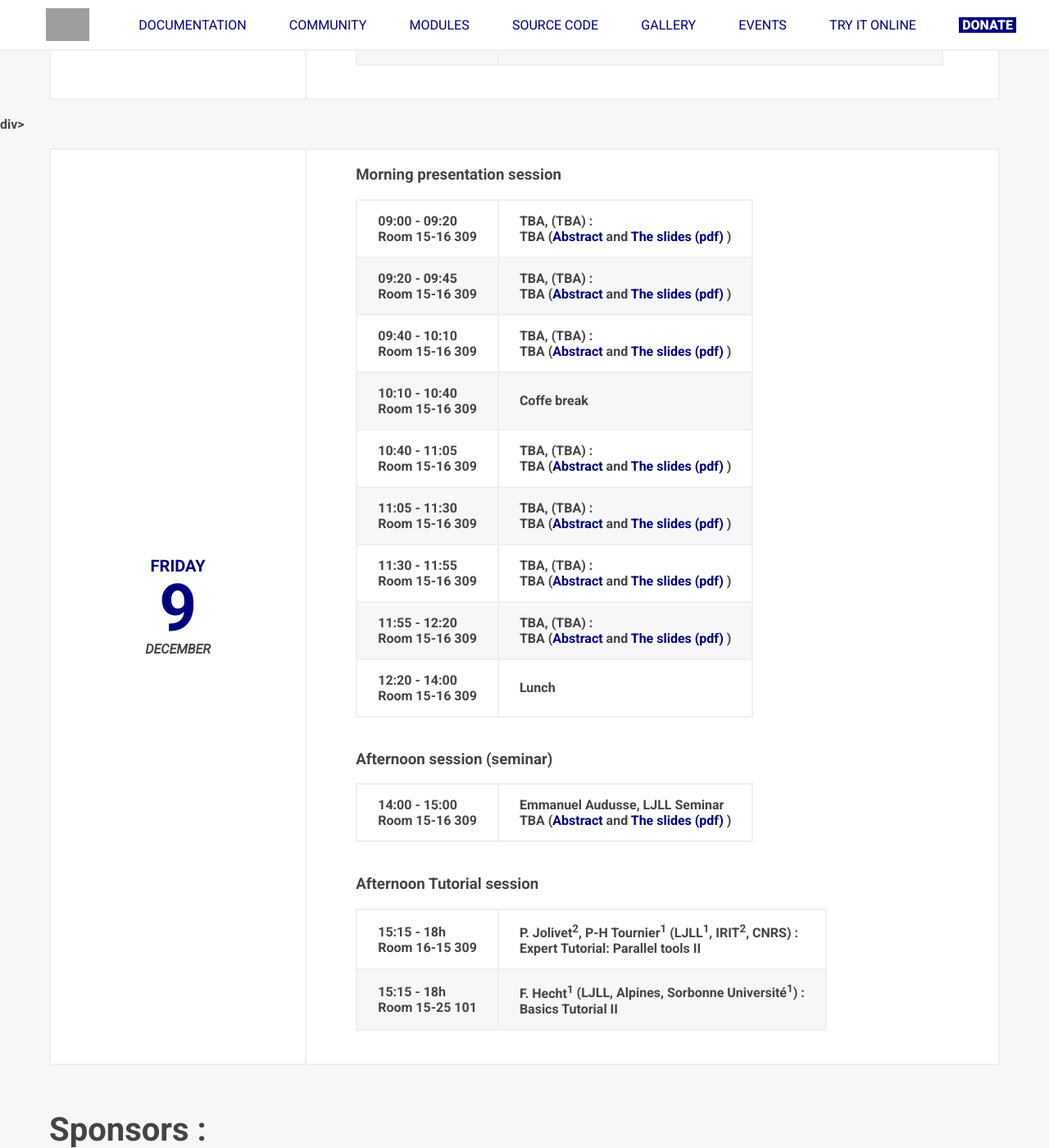
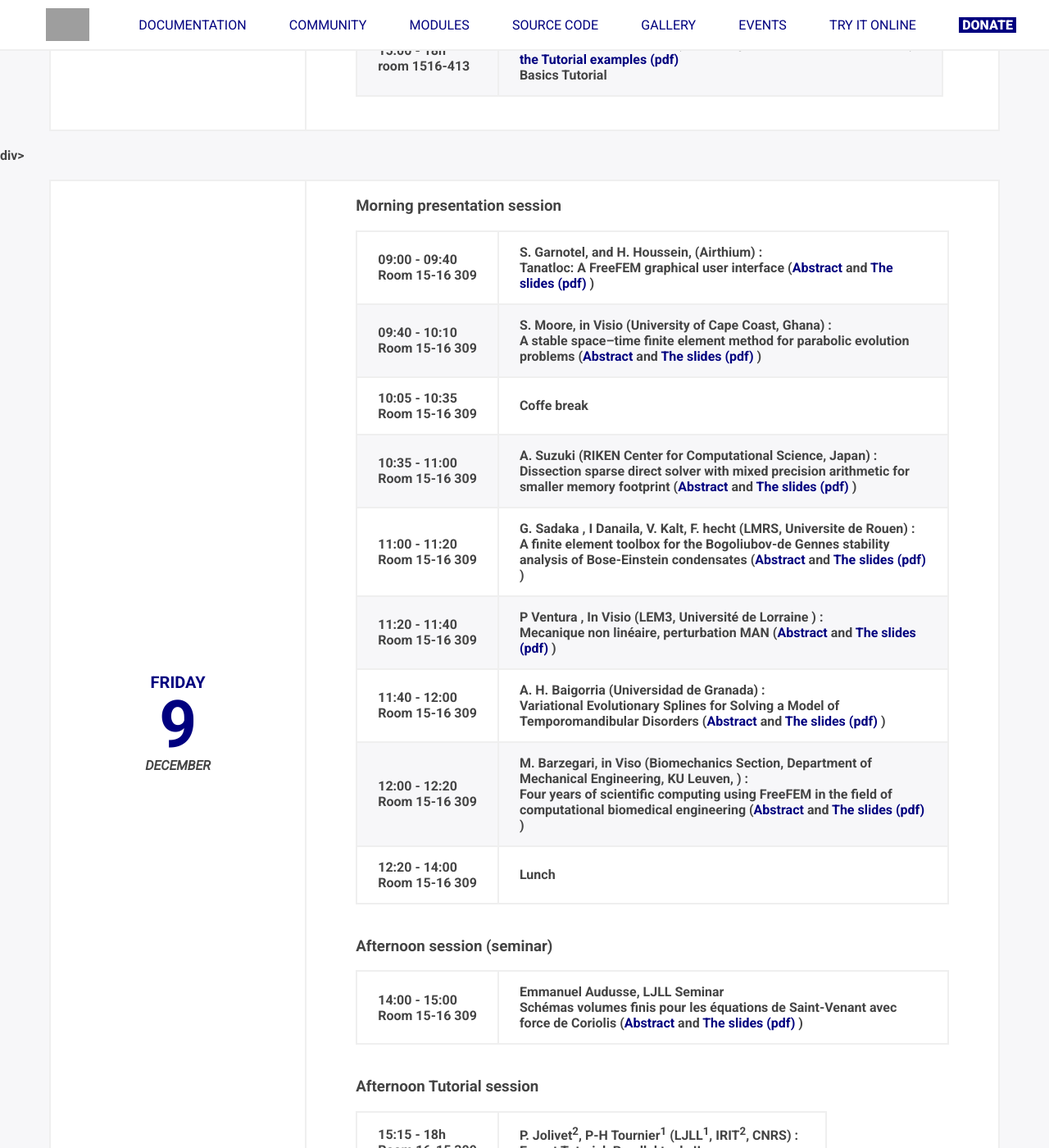
Before and after one commit to FreeFem/FreeFem-website, a Jekyll site: the page built from ffdays.md, in a window 1280 px wide and 1400 px high, scrolled down 1837 px. Shown: the whole window at 82% size. Built offline with Jekyll 4.4.1, drawn with Linux system fonts in a browser that asks for light colours; some of the changed text lies outside the part shown.

Commit message:
add a starting schedule

```diff
--- a/_layouts/ffdays.html
+++ b/_layouts/ffdays.html
@@ -75,7 +75,7 @@
                 <td>
                    <strong> J. Morice<sup>1,3</sup> and P-H Tournier<sup>1,2</sup></strong> (LJLL <sup>1</sup>,CNRS<sup>2</sup>, INRIA<sup>3</sup> ) :
                   <br>
-                    TBA (<a href="https://github.com/FreeFem/FreeFem-days/raw/master/2022/pdf/TBA.pdf"> The abstract (pdf) </a> ,  The slides
+                    New kind of problem in FreeFEM  (<a href="https://github.com/FreeFem/FreeFem-days/raw/master/2022/pdf/TBA.pdf"> The abstract (pdf) </a> ,  The slides
 		                of  <a href="https://github.com/FreeFem/FreeFem-days/raw/master/2022/pdf/TBA.pdf">  P.T.  Tournier (pdf) </a>)
 		                and of   <a href="https://github.com/FreeFem/FreeFem-days/raw/master/2022/pdf/TBA.pdf"> J. Morice (pdf) </a>)
                 </td>
@@ -98,7 +98,7 @@
               <tr>
 				      <th scope="row">13:20 - 14:30<br> Room 15-16 309</th>
                 <td>
-                  <strong> P. Jolivet </strong> ( (IRIT / CNRS) :
+                  <strong> P. Jolivet </strong> (IRIT / CNRS) :
                   <br>
                    TBA (<a href="https://github.com/FreeFem/FreeFem-days/raw/master/2022/pdf/TBA.pdf">The abstract</a> and <a href="https://github.com/FreeFem/FreeFem-days/raw/master/2022/pdf/TBA.pdf"> The slides (pdf) </a>)
                 </td>
@@ -106,9 +106,11 @@
               <tr>
 				       <th scope="row">14:30 - 15:00<br> Room 15-16 309</th>
                 <td>
-                  <strong> TBA </strong>  :
+                  <strong> C. Douglas </strong> LADHYX, École Polytechnique :
                   <br>
-                    TBA  ... (<a href="https://github.com/FreeFem/FreeFem-days/raw/master/2022/pdf/TBA.pdf">The abstract</a> and <a href="https://github.com/FreeFem/FreeFem-days/raw/master/2022/pdf/TBA.pdf"> The slides (pdf) </a>)
+                    A parallel framework for numerical continuation and bifurcation analysis in FreeFEM and its application to swirling jet flows
+		    (<a href="https://github.com/FreeFem/FreeFem-days/raw/master/2022/pdf/CD.pdf">The abstract</a>
+		    and <a href="https://github.com/FreeFem/FreeFem-days/raw/master/2022/pdf/S-  	CD.pdf"> The slides (pdf) </a>)
                 </td>
 		         </tr>
             </tbody>
@@ -160,34 +162,28 @@
           <table class="table table-striped">
             <tbody>
               <tr>
-				        <th scope="row">09:00 - 09:20<br> Room 15-16 309</th>
+				        <th scope="row">09:00 - 09:40<br> Room 15-16 309</th>
                 <td>
-                  <strong>TBA,  </strong> (TBA) : <br>
-                  TBA
-		                (<a href="https://github.com/FreeFem/FreeFem-days/raw/master/2022/pdf/TBA.pdf">Abstract</a>  and <a href="https://github.com/FreeFem/FreeFem-days/raw/master/2022/pdf/TBA.pdf"> The slides (pdf) </a>)
-                </td>
-              </tr>
-              <tr>
-				        <th scope="row">09:20 - 09:45<br> Room 15-16 309</th>
-                <td>
-                  <strong>TBA,  </strong> (TBA) : <br>
-                   TBA
-                   (<a href="https://github.com/FreeFem/FreeFem-days/raw/master/2022/pdf/TBA.pdf">Abstract</a>  and <a href="https://github.com/FreeFem/FreeFem-days/raw/master/2022/pdf/TBA.pdf"> The slides (pdf) </a>)
+                  <strong>S. Garnotel, and  H. Houssein,  </strong> (Airthium) : <br>
+                  Tanatloc: A FreeFEM graphical user interface
+		                (<a href="https://github.com/FreeFem/FreeFem-days/raw/master/2022/pdf/SGHH.pdf">Abstract</a>
+				and <a href="https://github.com/FreeFem/FreeFem-days/raw/master/2022/pdf/S-SGHH.pdf"> The slides (pdf) </a>)
                 </td>
               </tr>
 
               <tr>
 				        <th scope="row">09:40 - 10:10<br> Room 15-16 309</th>
                 <td>
-                  <strong>TBA,  </strong> (TBA) : <br>
-                  TBA
-		              (<a href="https://github.com/FreeFem/FreeFem-days/raw/master/2022/pdf/TBA.pdf">Abstract</a>  and <a href="https://github.com/FreeFem/FreeFem-days/raw/master/2022/pdf/TBA.pdf"> The slides (pdf) </a>)
+                  <strong>S. Moore,  </strong> in Visio (University of Cape Coast, Ghana) : <br>
+                   A stable space–time finite element method for parabolic evolution problems
+		              (<a href="https://github.com/FreeFem/FreeFem-days/raw/master/2022/pdf/SM.pdf">Abstract</a>
+			      and <a href="https://github.com/FreeFem/FreeFem-days/raw/master/2022/pdf/S-SM.pdf"> The slides (pdf) </a>)
                 </td>
               </tr>
 
 
               <tr>
-				        <th scope="row">10:10 - 10:40<br> Room 15-16 309</th>
+				        <th scope="row">10:05 - 10:35<br> Room 15-16 309</th>
                 <td>
                   <strong>Coffe break</strong>
                   <br>
@@ -196,39 +192,52 @@
 
 
               <tr>
-				        <th scope="row">10:40 - 11:05<br> Room 15-16 309</th>
+				        <th scope="row">10:35 - 11:00<br> Room 15-16 309</th>
                 <td>
-                  <strong>TBA,  </strong> (TBA) : <br>
-                    TBA
-		                  (<a href="https://github.com/FreeFem/FreeFem-days/raw/master/2022/pdf/TBA.pdf">Abstract</a>  and <a href="https://github.com/FreeFem/FreeFem-days/raw/master/2022/pdf/TBA.pdf"> The slides (pdf) </a>)
+                  <strong>A. Suzuki </strong> (RIKEN Center for Computational Science, Japan) : <br>
+                    Dissection sparse direct solver with mixed precision arithmetic for smaller memory footprint
+		                  (<a href="https://github.com/FreeFem/FreeFem-days/raw/master/2022/pdf/AS.pdf">Abstract</a>
+				  and <a href="https://github.com/FreeFem/FreeFem-days/raw/master/2022/pdf/S-AS.pdf"> The slides (pdf) </a>)
                 </td>
               </tr>
 
 
               <tr>
-				        <th scope="row">11:05 - 11:30<br> Room 15-16 309</th>
+				        <th scope="row">11:00 - 11:20<br> Room 15-16 309</th>
                 <td>
-                  <strong>TBA,  </strong> (TBA) : <br>
-                  TBA
-		                (<a href="https://github.com/FreeFem/FreeFem-days/raw/master/2022/pdf/TBA.pdf">Abstract</a>  and <a href="https://github.com/FreeFem/FreeFem-days/raw/master/2022/pdf/TBA.pdf"> The slides (pdf) </a>)
+                  <strong>G. Sadaka ,  I Danaila, V. Kalt,  F. hecht </strong> (LMRS, Universite de Rouen) : <br>
+                  A finite element toolbox for the Bogoliubov-de Gennes stability analysis of Bose-Einstein condensates
+		                (<a href="https://github.com/FreeFem/FreeFem-days/raw/master/2022/pdf/GS.pdf">Abstract</a>
+				 and <a href="https://github.com/FreeFem/FreeFem-days/raw/master/2022/pdf/S-GS.pdf"> The slides (pdf) </a>)
                 </td>
               </tr>
 
               <tr>
-				        <th scope="row">11:30 - 11:55<br> Room 15-16 309</th>
+				        <th scope="row">11:20 - 11:40<br> Room 15-16 309</th>
                 <td>
-                  <strong>TBA,  </strong> (TBA) : <br>
-                TBA
-		              (<a href="https://github.com/FreeFem/FreeFem-days/raw/master/2022/pdf/TBA.pdf">Abstract</a>  and <a href="https://github.com/FreeFem/FreeFem-days/raw/master/2022/pdf/TBA.pdf"> The slides (pdf) </a>)
+                  <strong>P  Ventura , In Visio   </strong> (LEM3, Université de Lorraine ) : <br>
+                Mecanique non linéaire, perturbation MAN
+		              (<a href="https://github.com/FreeFem/FreeFem-days/raw/master/2022/pdf/PV.pdf">Abstract</a>
+			      and <a href="https://github.com/FreeFem/FreeFem-days/raw/master/2022/pdf/S-PV.pdf"> The slides (pdf) </a>)
                 </td>
               </tr>
 
               <tr>
-				        <th scope="row">11:55 - 12:20<br> Room 15-16 309</th>
+				        <th scope="row">11:40 - 12:00<br> Room 15-16 309</th>
                 <td>
-                  <strong>TBA,  </strong> (TBA) : <br>
-                    TBA
-		                (<a href="https://github.com/FreeFem/FreeFem-days/raw/master/2022/pdf/TBA.pdf">Abstract</a>  and <a href="https://github.com/FreeFem/FreeFem-days/raw/master/2022/pdf/TBA.pdf"> The slides (pdf) </a>)
+                  <strong>A. H. Baigorria<strong> (Universidad de Granada) : <br>
+                    Variational Evolutionary Splines for Solving a Model of Temporomandibular Disorders
+		                (<a href="https://github.com/FreeFem/FreeFem-days/raw/master/2022/pdf/AHB.pdf">Abstract</a>
+				and <a href="https://github.com/FreeFem/FreeFem-days/raw/master/2022/pdf/S-AHB.pdf"> The slides (pdf) </a>)
+                </td>
+              </tr>
+              <tr>
+				        <th scope="row">12:00 - 12:20<br> Room 15-16 309</th>
+                <td>
+                  <strong>M. Barzegari, <strong> in Viso (Biomechanics Section, Department of Mechanical Engineering, KU Leuven, ) : <br>
+                   Four years of scientific computing using FreeFEM in the field of computational biomedical engineering
+		                (<a href="https://github.com/FreeFem/FreeFem-days/raw/master/2022/pdf/MB.pdf">Abstract</a>
+				and <a href="https://github.com/FreeFem/FreeFem-days/raw/master/2022/pdf/S-MB.pdf"> The slides (pdf) </a>)
                 </td>
               </tr>
               <tr>
@@ -248,8 +257,8 @@
              <td>
                   <strong> Emmanuel Audusse,  LJLL Seminar </strong>
                   <br>
-               TBA
-		          (<a href="https://github.com/FreeFem/FreeFem-days/raw/master/2022/pdf/TBA.pdf">Abstract</a>  and <a href="https://github.com/FreeFem/FreeFem-days/raw/master/2022/pdf/TBA.pdf"> The slides (pdf) </a>)
+               Schémas volumes finis pour les équations de Saint-Venant avec force de Coriolis
+		          (<a href="https://github.com/FreeFem/FreeFem-days/raw/master/2022/pdf/EA.pdf">Abstract</a>  and <a href="https://github.com/FreeFem/FreeFem-days/raw/master/2022/pdf/S-EA.pdf"> The slides (pdf) </a>)
 
 
              </td>
```
